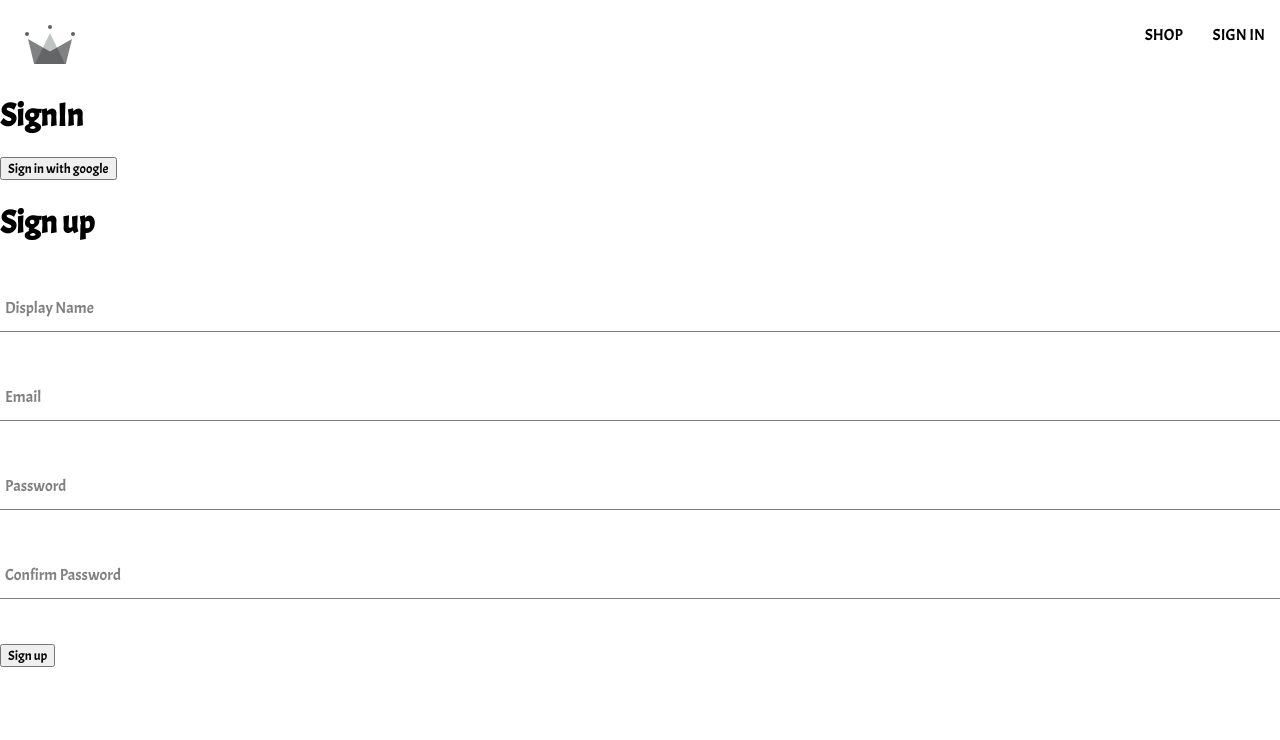
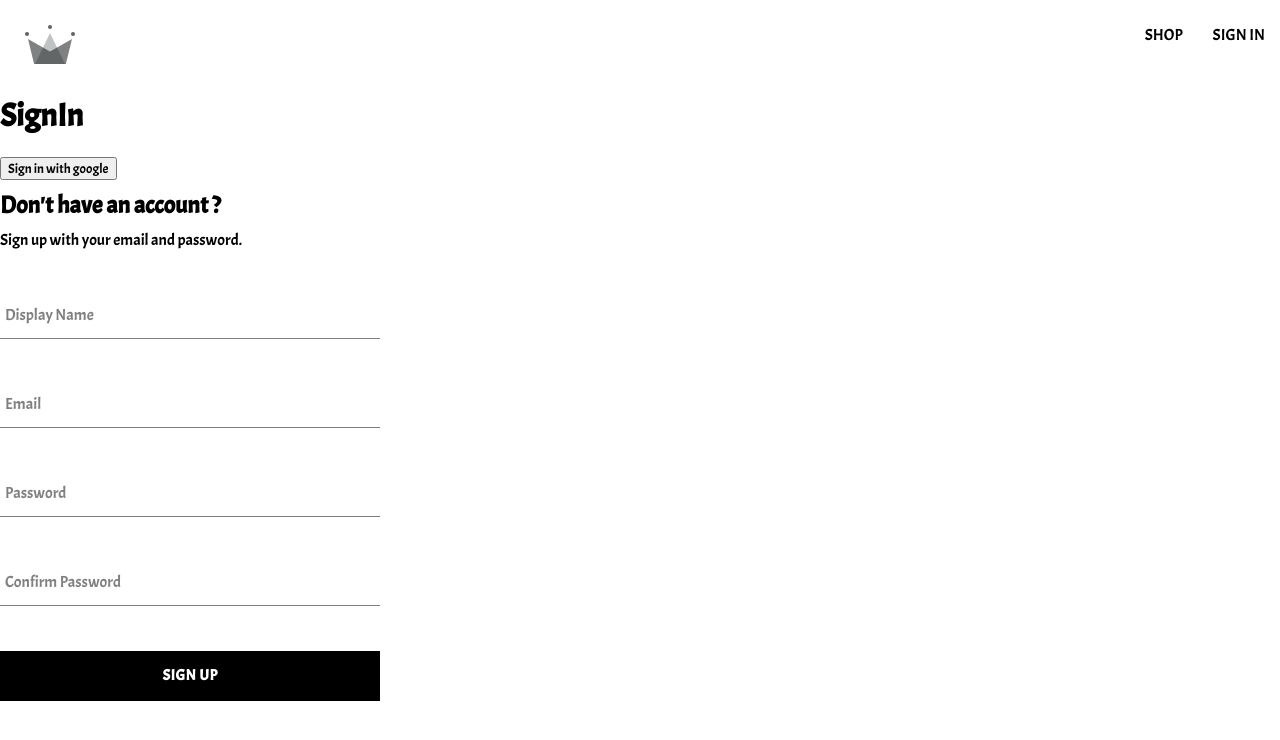
Before and after one commit to beetheprogrammer/crown-clothing, a React (Create React App) app: page /sign-in in a window 1280 px wide. Shown: the top 740 px of the page. Built offline with nearby package versions, Linux system fonts and the light colour scheme.

Commit message:
finished sign up form and custom button component

```diff
--- /dev/null
+++ b/src/components/Button/Button.component.jsx
@@ -0,0 +1,20 @@
+import React from 'react'
+import "./Button.styles.scss";
+
+const BUTTON_TYPE_CLASSES = {
+  google: "google_sign_in",
+  inverted: "inverted"
+}
+
+const Button = ({children, buttonType, ...otherProps}) => {
+  return (
+		<div
+			className={`button-container ${BUTTON_TYPE_CLASSES[buttonType]}`}
+			{...otherProps}
+		>
+			{children}
+		</div>
+	);
+}
+
+export default Button
--- /dev/null
+++ b/src/components/Button/Button.styles.scss
@@ -0,0 +1,45 @@
+.button-container {
+  min-width: 165px;
+  width: auto;
+  height: 50px;
+  letter-spacing: 0.5px;
+  line-height: 50px;
+  padding: 0 35px 0 35px;
+  font-size: 15px;
+  background-color: black;
+  color: white;
+  text-transform: uppercase;
+  font-weight: bolder;
+  border: none;
+  cursor: pointer;
+  display: flex;
+  justify-content: center;
+
+  &:hover {
+    background-color: white;
+    color: black;
+    border: 1px solid black;
+  }
+
+  &.google-sign-in {
+    background-color: #4285f4;
+    color: white;
+
+    &:hover {
+      background-color: #357ae8;
+      border: none;
+    }
+  }
+
+  &.inverted {
+    background-color: white;
+    color: black;
+    border: 1px solid black;
+
+    &:hover {
+      background-color: black;
+      color: white;
+      border: none;
+    }
+  }
+}
--- a/src/components/Sign-up/Sign-up.component.jsx
+++ b/src/components/Sign-up/Sign-up.component.jsx
@@ -1,5 +1,6 @@
 import React, {useState} from 'react'
 import { createAuthUserWithEmailAndPassword, createUserDocumentFromAuth } from '../../utils/firebase/firebase.utils';
+import Button from '../Button/Button.component';
 import FormInput from '../Form-Input/Form-Input.component';
 import "./Sign-up.styles.scss";
 
@@ -48,8 +49,9 @@
   }
 
   return (
-		<div>
-			<h1>Sign up</h1>
+		<div className='sign-up-container'>
+      <h2>Don't have an account ?</h2>
+			<span>Sign up with your email and password.</span>
 			<form onSubmit={handleSubmit}>
 				<FormInput
 					label="Display Name"
@@ -87,7 +89,7 @@
 					value={confirmPassword}
 				/>
 
-				<button type="submit">Sign up</button>
+				<Button type="submit">Sign up</Button>
 			</form>
 		</div>
 	);
--- a/src/components/Sign-up/Sign-up.styles.scss
+++ b/src/components/Sign-up/Sign-up.styles.scss
@@ -0,0 +1,9 @@
+.sign-up-container{
+  display: flex;
+  flex-direction: column;
+  width: 380px;
+
+  h2{
+    margin: 10px 0;
+  }
+}
--- a/src/index.css
+++ b/src/index.css
@@ -21,3 +21,7 @@
   text-decoration: none;
   color: black;
 }
+
+button{
+  font-family: inherit;
+}
```
